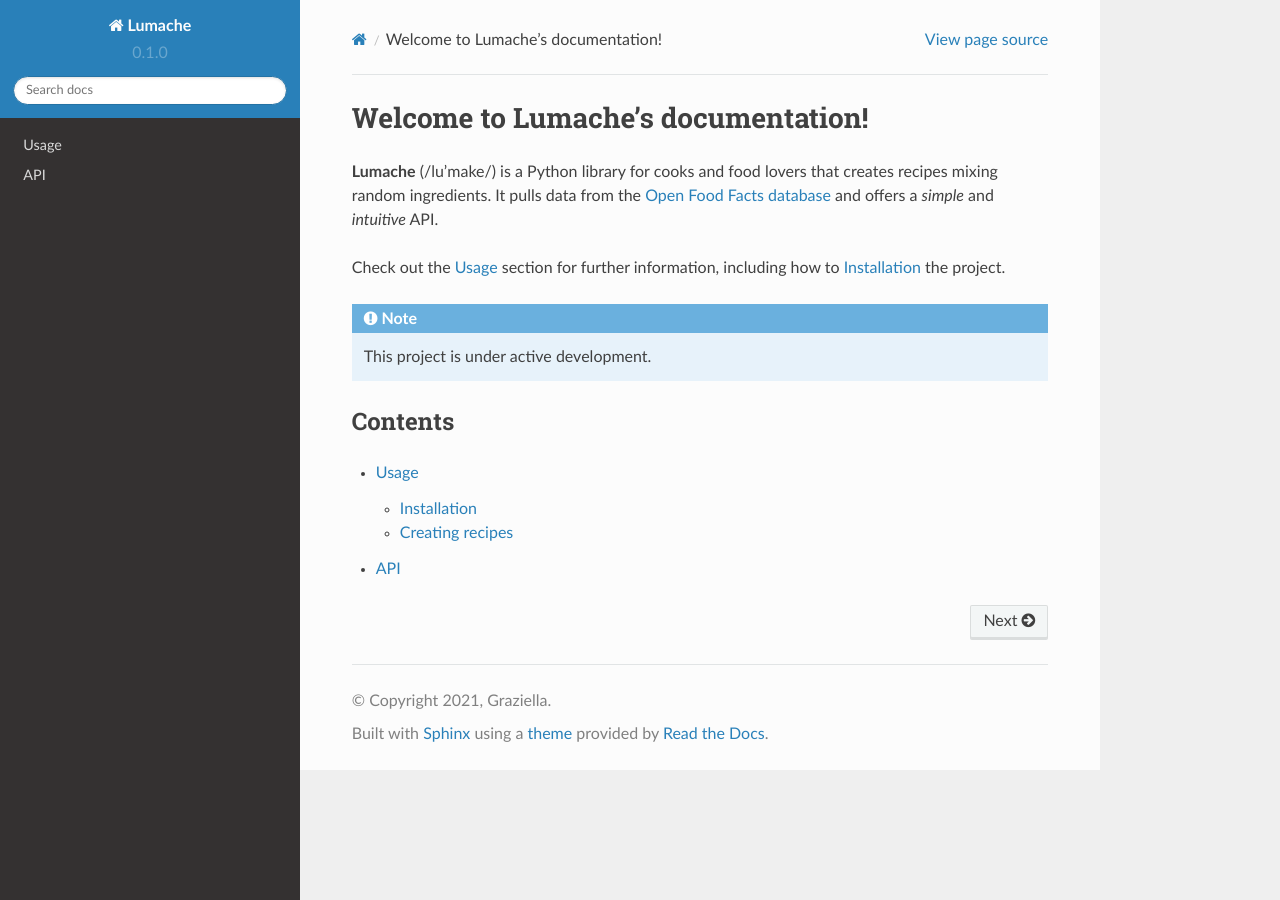
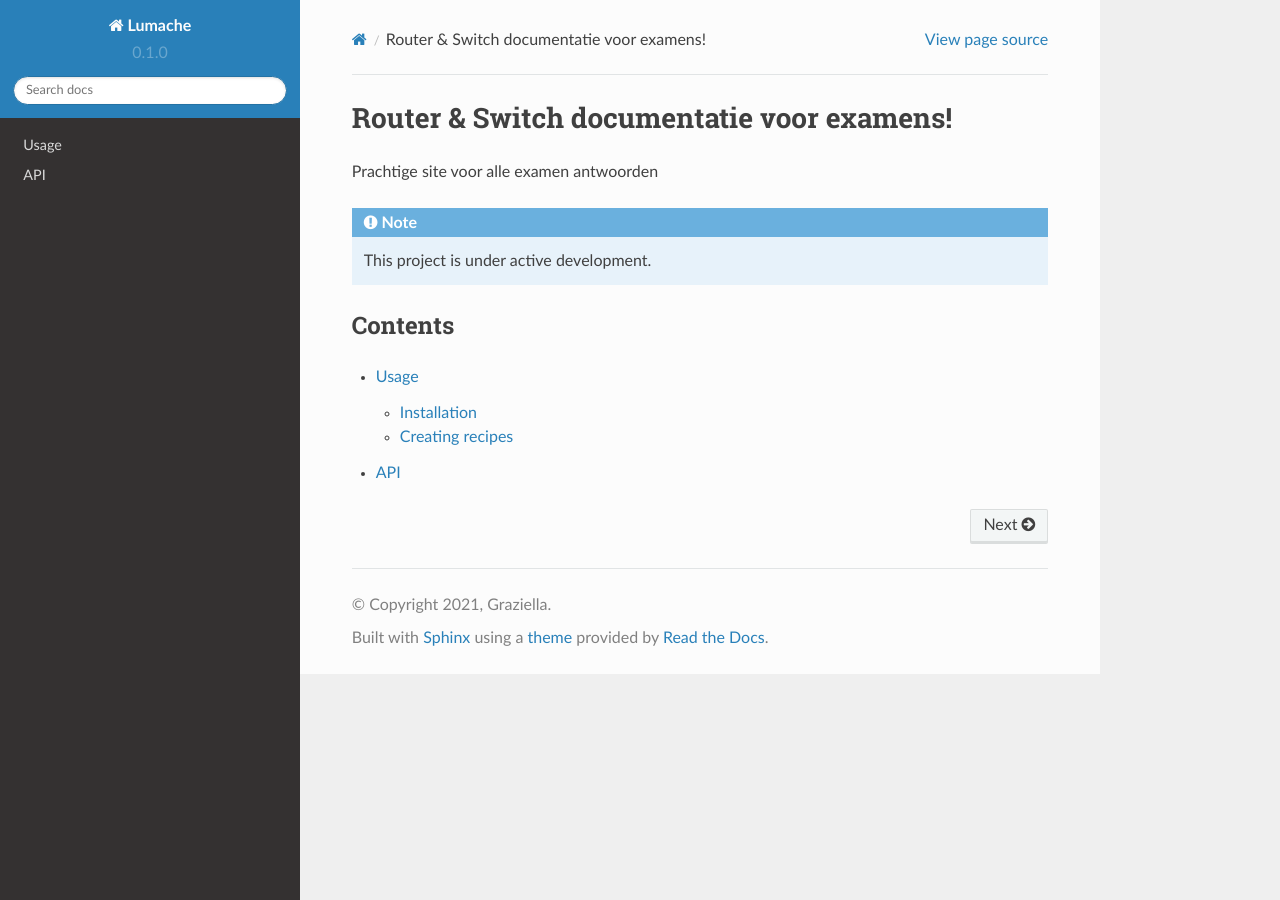
Before and after one commit to emielderckx/router-switch-documentation, a Sphinx documentation site: the page built from docs/source/index.rst, in a window 1280 px wide. Built offline with Sphinx 7.4.7 and the Read the Docs theme 2.0.0, drawn with Linux system fonts in a browser that asks for light colours.

Commit message:
Update index.rst

```diff
--- a/docs/source/index.rst
+++ b/docs/source/index.rst
@@ -1,13 +1,7 @@
-Welcome to Lumache's documentation!
+Router & Switch documentatie voor examens!
 ===================================
 
-**Lumache** (/lu'make/) is a Python library for cooks and food lovers
-that creates recipes mixing random ingredients.
-It pulls data from the `Open Food Facts database <https://world.openfoodfacts.org/>`_
-and offers a *simple* and *intuitive* API.
-
-Check out the :doc:`usage` section for further information, including
-how to :ref:`installation` the project.
+Prachtige site voor alle examen antwoorden
 
 .. note::
 
```
